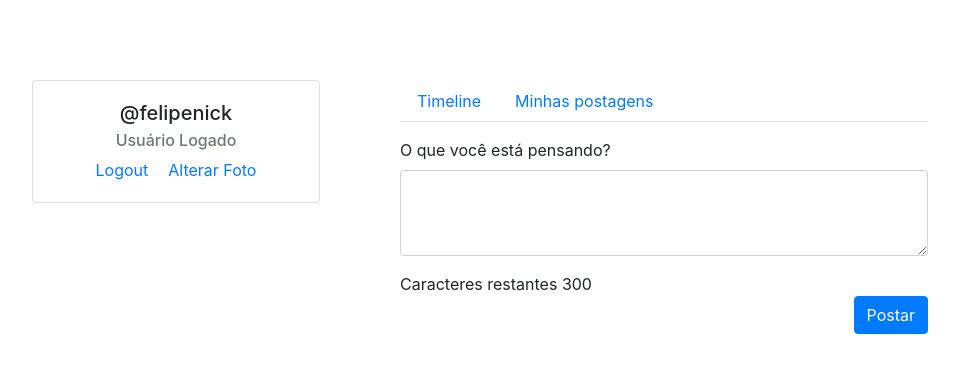
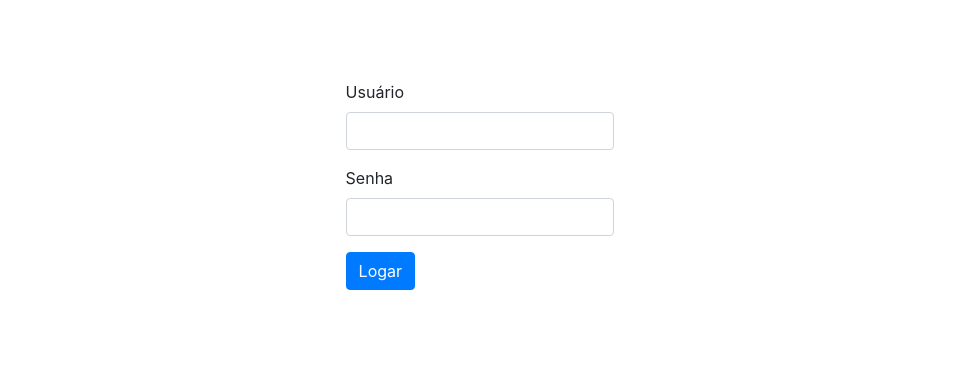
Before and after one commit to felipe-mattedi/rede-social, a React (Create React App) app: page /login in a window 1280 px wide. Shown: the top 372 px of the page, without its empty margins (160-1119 px from the left). Built offline with nearby package versions, Linux system fonts and the light colour scheme.

Commit message:
novas implementações

```diff
--- a/package.json
+++ b/package.json
@@ -3,9 +3,13 @@
   "version": "0.1.0",
   "private": true,
   "dependencies": {
+    "@fortawesome/fontawesome-svg-core": "^1.2.35",
+    "@fortawesome/free-regular-svg-icons": "^5.15.3",
+    "@fortawesome/free-solid-svg-icons": "^5.15.3",
     "@testing-library/jest-dom": "^5.11.4",
     "@testing-library/react": "^11.1.0",
     "@testing-library/user-event": "^12.1.10",
+    "aws-sdk": "^2.897.0",
     "bootstrap": "^4.6.0",
     "react": "^17.0.2",
     "react-bootstrap": "^1.5.2",
--- a/src/App.css
+++ b/src/App.css
@@ -37,18 +37,34 @@
   }
 }
 
-.main-app{
-  display: flex;
 
-}
 
 .ident-user{
+  display: flex;
+  flex-direction: column;
   margin-right: 5rem;
   text-align: center;
 }
 
-.nav-bar{
-  margin-bottom: 1rem!important;
+.dados-acesso{
+  display: flex;
+  flex-direction: column;
+  justify-content: center;
+  align-items: center;
+  margin: 1rem 0 1rem 0;
+  text-align: center;
+
+}
+
+.container-topo{
+  display: flex;
+  flex-direction: column;
+
+}
+
+.cabecalho-logado{
+  display: flex;
+  align-items: center;
 }
 
 .barra-esquerda{
@@ -58,10 +74,19 @@
 .postagem{
   width: 100%;
   margin-top: 1rem;
+  display: flex;
+  flex-direction: column;
+  align-items: flex-end;
 }
 
 .postagem-unica{
+  width: 60%;
   min-height: 8rem;
+}
+
+.caixa-input{
+  width: 60%;
+  margin: 0 0 0 auto;
 }
 
 .botao {
@@ -69,3 +94,12 @@
   flex-direction: row;
   justify-content: flex-end;
 }
+
+.box-senha{
+  width: 30%;
+  margin: auto auto;
+}
+
+.alerta-senha{
+  margin-top: 1rem;
+}
--- a/src/App.js
+++ b/src/App.js
@@ -3,42 +3,42 @@ import { Card } from 'react-bootstrap';
 import { Nav } from 'react-bootstrap';
 import Escrever from './Escrever';
 import Timeline from './Timeline';
-import { Link, Route, BrowserRouter } from "react-router-dom";
+import Logout from './Logout';
+import Login from './Login';
+import PrivateRoute from './PrivateRoute';
+import MainLogado from './MainLogado';
+import { Link, Route, BrowserRouter, Switch } from "react-router-dom";
 import { useState } from 'react';
 
 function App() {
+
+  var log_user = localStorage.getItem('redesocial')
+
   return (
     <div className="main-app">
-      <div>
-        <Card className='ident-user' style={{ width: '18rem' }}>
-          <Card.Body>
-            <Card.Title>@felipenick</Card.Title>
-            <Card.Subtitle className="mb-2 text-muted">Usuário Logado</Card.Subtitle>
-            <Card.Link href="#">Logout</Card.Link>
-            <Card.Link href="#">Alterar Foto</Card.Link>
-          </Card.Body>
-        </Card>
-      </div>
-      <div className='barra-esquerda'>
       <BrowserRouter>
-        <Nav className='nav-bar' variant="tabs" defaultActiveKey="/home">
-          <Nav.Item>
-            <Nav.Link eventKey="link-0"><Link to="/timeline">Timeline</Link></Nav.Link>
-          </Nav.Item>
-          <Nav.Item>
-            <Nav.Link eventKey="link-1"><Link to="/my-posts">Minhas postagens</Link></Nav.Link>
-          </Nav.Item>
-        </Nav>
+      <Switch>
+        <PrivateRoute  path="/timeline">
+        <MainLogado usuario={log_user} />
         <Escrever />
-        <Route path="/timeline">
-        <Timeline posts='timeline' />
+        <Timeline posts='timeline'/>
+        </PrivateRoute>
+        <PrivateRoute path="/my-posts">
+        <MainLogado usuario={log_user} />
+        <Timeline usuario={log_user}/>
+        </PrivateRoute>
+        <Route path="/login">
+        <Login />
         </Route>
-        <Route path="/my-posts">
-        <Timeline usuario='felipenick'/>
+        <Route path="/logout">
+        <Logout />
         </Route>
+        <Route path="/">
+        <Login />
+        </Route>
+        </Switch>
       </BrowserRouter>
       </div>
-    </div>
   );
 }
 
--- a/src/Escrever.jsx
+++ b/src/Escrever.jsx
@@ -1,10 +1,12 @@
 import './App.css';
 import { useState } from 'react';
 import { Form, Button } from 'react-bootstrap';
+import { Redirect, Route, useHistory } from "react-router-dom";
 
 function Escrever() {
 
   const [texto, alteratexto] = useState('')
+  const history = useHistory();
 
   const modificatexto = (evento) => {
     if(evento.target.value.length <= 300){
@@ -19,7 +21,7 @@ function Escrever() {
 
     var post = JSON.stringify(
       {
-        "usuario" : "felipenick",
+        "usuario" : localStorage.getItem('redesocial'),
         "post": texto,
         "data": data
       })
@@ -34,10 +36,12 @@ function Escrever() {
 
     alteratexto('')
 
+    history.push('/timeline')
+
   }
 
   return (
-    <div className='postagem'>
+    <div className='caixa-input'>
       <Form>
         <Form.Group controlId="exampleForm.ControlTextarea1">
           <Form.Label>O que você está pensando?</Form.Label>
--- /dev/null
+++ b/src/Login.jsx
@@ -0,0 +1,79 @@
+import './App.css';
+import { Form, Button, Alert } from 'react-bootstrap';
+import { useState } from 'react';
+import { Redirect, Route, useHistory } from "react-router-dom";
+
+
+function Login() {
+
+  const [usuario_, alterausuario] = useState('')
+  const [senha_, alterasenha] = useState('')
+  const [progresso, atualizaprogress] = useState(false)
+  const [status, atualizastatus] = useState(200)
+  const history = useHistory();
+
+  const atualizauser = (evento) => {
+    alterausuario(evento.target.value)
+    atualizastatus(200)
+  }
+
+  const atualizasenha = (evento) => {
+    alterasenha(evento.target.value)
+    atualizastatus(200)
+  }
+
+  async function executalogin() {
+
+    atualizaprogress(true)
+    var params = JSON.stringify(
+      {
+        "usuario": usuario_,
+        "senha": senha_
+      })
+
+    var metodo = {
+      method: 'POST',
+      body: params
+    }
+
+    const resultado = await fetch(`https://j0rjodfah4.execute-api.us-east-1.amazonaws.com/backend-redesocial-lc/login`, metodo)
+
+    atualizaprogress(false)
+    atualizastatus(resultado.status)
+
+    if(resultado.status == 200) {
+      localStorage.setItem('redesocial', usuario_)
+      history.push('/timeline')
+    }
+
+  }
+
+  return (
+
+    <div className='box-senha'>
+      <Form>
+        <Form.Group controlId="formBasicEmail">
+          <Form.Label>Usuário</Form.Label>
+          <Form.Control onChange={atualizauser} />
+        </Form.Group>
+        <Form.Group controlId="formBasicPassword">
+          <Form.Label>Senha</Form.Label>
+          <Form.Control onChange={atualizasenha} type="password" />
+        </Form.Group>
+        <Button onClick={executalogin} variant="primary">
+          Logar
+        </Button>
+        {progresso &&
+        <Alert className='alerta-senha' variant="warning">
+         Aguarde ...
+        </Alert>}
+        {status != 200 &&
+        <Alert className='alerta-senha' variant="danger">
+         Usuário ou Senha inválidos.
+        </Alert>}
+      </Form>
+    </div>
+  );
+}
+
+export default Login;
--- /dev/null
+++ b/src/Logout.jsx
@@ -0,0 +1,20 @@
+import './App.css';
+
+import { useHistory } from "react-router-dom";
+
+
+function Logout() {
+
+  const history = useHistory();
+
+  localStorage.removeItem('redesocial')
+  history.push('/login')
+
+  return (
+
+    <div>
+    </div>
+  );
+}
+
+export default Logout;
--- /dev/null
+++ b/src/MainLogado.jsx
@@ -0,0 +1,83 @@
+import './App.css';
+import { Card } from 'react-bootstrap';
+import { Nav } from 'react-bootstrap';
+import { Image } from 'react-bootstrap';
+import { Modal } from 'react-bootstrap';
+import { Button } from 'react-bootstrap';
+import { Form } from 'react-bootstrap';
+import { useState } from 'react';
+
+import { Link, Route, BrowserRouter, Switch } from "react-router-dom";
+
+
+import './App.css';
+
+
+
+function MainLogado(props) {
+
+  const [show, setShow] = useState(false);
+  const [selectedFile, setSelectedFile] = useState();
+  const handleClose = () => setShow(false);
+  const handleShow = () => setShow(true);
+
+  const changeHandler = (event) => {
+		setSelectedFile(event.target.files[0]);
+	};
+
+  async function enviafoto() {
+    var metodo = {
+      method: 'PUT',
+      body: selectedFile
+     }
+
+     const resultado = await fetch(`http://aws-fzm-tst-lc.s3.amazonaws.com/teste`, metodo)
+
+  }
+
+  return (
+    <div className='cabecalho-logado'>
+      <div className='ident-user'>
+        <Card style={{ width: '18rem' }}>
+          <Card.Body class = 'dados-acesso'>
+            <Card.Title>@{props.usuario}</Card.Title>
+            <Card.Subtitle className="mb-2 text-muted">Usuário Logado</Card.Subtitle>
+            <Image src="https://aws-fzm-tst-lc.s3.amazonaws.com/figuras/sol.PNG" roundedCircle width='40%'/>
+            <Card.Link onClick={handleShow}>Alterar Foto</Card.Link>
+            <Link to="/logout">Logout</Link>
+          </Card.Body>
+        </Card>
+        <Modal show={show} onHide={handleClose}>
+        <Modal.Header closeButton>
+          <Modal.Title>Alterar Foto</Modal.Title>
+        </Modal.Header>
+        <Modal.Body>
+        <Form.File id="formcheck-api-regular">
+        <Form.File.Input onChange={changeHandler}/>
+       </Form.File>
+        </Modal.Body>
+        <Modal.Footer>
+          <Button variant="secondary" onClick={handleClose}>
+            Fechar
+          </Button>
+          <Button variant="primary" onClick={enviafoto}>
+            Salvar Alterações
+          </Button>
+        </Modal.Footer>
+      </Modal>
+      </div>
+      <div className='barra-esquerda'>
+        <Nav className='nav-bar' variant="tabs">
+          <Nav.Item>
+            <Nav.Link eventKey="link-0"><Link to="/timeline">Timeline</Link></Nav.Link>
+          </Nav.Item>
+          <Nav.Item>
+            <Nav.Link eventKey="link-1"><Link to="/my-posts">Minhas postagens</Link></Nav.Link>
+          </Nav.Item>
+        </Nav>
+        </div>
+      </div>
+  );
+}
+
+  export default MainLogado
--- /dev/null
+++ b/src/PrivateRoute.jsx
@@ -0,0 +1,15 @@
+import { Redirect, Route } from "react-router-dom";
+
+import './App.css';
+  console.log('passei')
+
+  const PrivateRoute = ({ children, ...rest }) => (
+
+    <Route
+      {...rest}
+      render={() =>
+        localStorage.getItem('redesocial') ? children : <Redirect to="/login" />
+      }
+    />
+  );
+  export default PrivateRoute
--- a/src/Timeline.jsx
+++ b/src/Timeline.jsx
@@ -1,10 +1,18 @@
 import './App.css';
 import Postagem from './Postagem';
 import { useState, useEffect } from 'react';
+import MainLogado from './MainLogado';
+import Escrever from './Escrever';
 
 function Timeline(props) {
 
   const [dados, recebedados] = useState([])
+  const [usuario, alterausuario] = useState()
+
+  if (usuario != props.usuario){
+    console.log(props.usuario)
+    alterausuario(props.usuario)
+  }
 
   async function verifica_tweets(){
 
@@ -14,6 +22,7 @@ function Timeline(props) {
 
     if(props.usuario){
        var posts_filtrados = data.filter(function(postagem){
+         console.log(postagem.usuario)
           return (postagem.usuario == props.usuario)
       })
       return posts_filtrados
```
Also changed, not shown: src/Postagem.jsx (+21 -4 lines), 2 other files (tests, documents, lock files or other folders).
